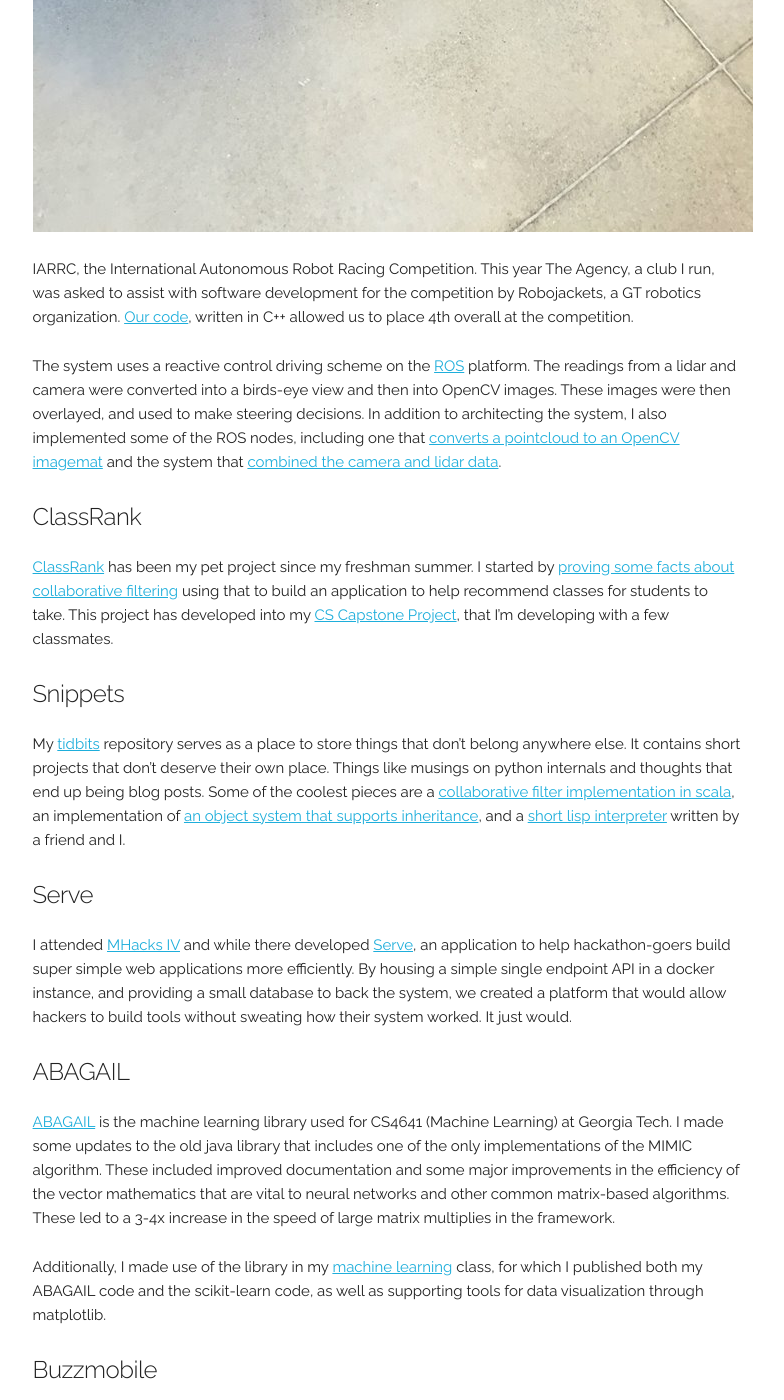
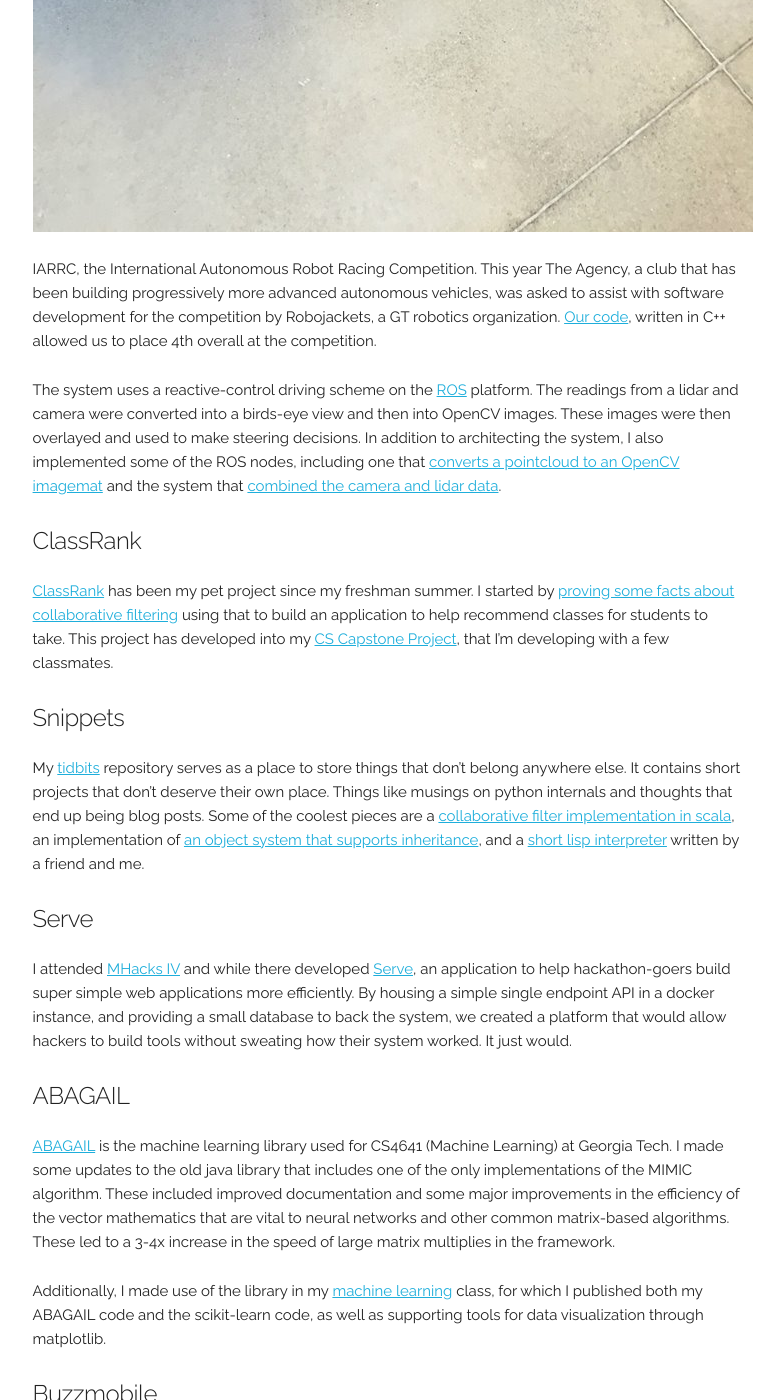
Before and after one commit to joshuamorton/joshuamorton.github.com, a Jekyll site: the page built from projects.md, in a window 1280 px wide and 1400 px high, scrolled down 1021 px. Shown: the whole window, without its empty margins (377-1161 px from the left). Built offline with Jekyll 4.4.1, drawn with Linux system fonts in a browser that asks for light colours; Markdown is read by kramdown in place of the engine named in the settings; some of the changed text lies outside the part shown.

Commit message:
fixed grammatical issues

```diff
--- a/projects.md
+++ b/projects.md
@@ -10,15 +10,15 @@ priority: 3
 #####IARRC
 ![the IARRC Vehicle](https://{{ site.url }}/assets/IARRC.jpg)
 
-IARRC, the International Autonomous Robot Racing Competition. This year The Agency, a club I run, was asked to assist with software development for the competition by Robojackets, a GT robotics organization. [Our code](https://github.com/RoboJackets/iarrc-software), written in C++ allowed us to place 4th overall at the competition.
+IARRC, the International Autonomous Robot Racing Competition. This year The Agency, a club that has been building progressively more advanced autonomous vehicles, was asked to assist with software development for the competition by Robojackets, a GT robotics organization. [Our code](https://github.com/RoboJackets/iarrc-software), written in C++ allowed us to place 4th overall at the competition.
 
-The system uses a reactive control driving scheme on the [ROS](http://www.ros.org/) platform. The readings from a lidar and camera were converted into a birds-eye view and then into OpenCV images. These images were then overlayed, and used to make steering decisions. In addition to architecting the system, I also implemented some of the ROS nodes, including one that [converts a pointcloud to an OpenCV imagemat](https://github.com/RoboJackets/iarrc-software/blob/master/iarrc/src/pointcloud_to_image/pointcloud_to_image.cpp) and the system that [combined the camera and lidar data](https://github.com/RoboJackets/iarrc-software/blob/master/iarrc/src/iarrc_world_model/world_model.cpp).
+The system uses a reactive-control driving scheme on the [ROS](http://www.ros.org/) platform. The readings from a lidar and camera were converted into a birds-eye view and then into OpenCV images. These images were then overlayed and used to make steering decisions. In addition to architecting the system, I also implemented some of the ROS nodes, including one that [converts a pointcloud to an OpenCV imagemat](https://github.com/RoboJackets/iarrc-software/blob/master/iarrc/src/pointcloud_to_image/pointcloud_to_image.cpp) and the system that [combined the camera and lidar data](https://github.com/RoboJackets/iarrc-software/blob/master/iarrc/src/iarrc_world_model/world_model.cpp).
 
 #####ClassRank
 [ClassRank](https://github.com/joshuamorton/ClassRank) has been my pet project since my freshman summer. I started by [proving some facts about collaborative filtering](https://www.sharelatex.com/github/repos/joshuamorton/ClassRank/builds/c7ae4929b2575f232753d366ce574833a94864ee/raw/output.pdf) using that to build an application to help recommend classes for students to take. This project has developed into my [CS Capstone Project](https://github.com/classrank), that I'm developing with a few classmates.
 
 #####Snippets
-My [tidbits](https://github.com/joshuamorton/tidbits) repository serves as a place to store things that don't belong anywhere else. It contains short projects that don't deserve their own place. Things like musings on python internals and thoughts that end up being blog posts. Some of the coolest pieces are a [collaborative filter implementation in scala](https://github.com/joshuamorton/tidbits/blob/master/CollabFilter.scala), an implementation of [an object system that supports inheritance](https://github.com/joshuamorton/tidbits/blob/master/objectModel.py), and a [short lisp interpreter](https://github.com/joshuamorton/tidbits/blob/master/lispy.py) written by a friend and I.
+My [tidbits](https://github.com/joshuamorton/tidbits) repository serves as a place to store things that don't belong anywhere else. It contains short projects that don't deserve their own place. Things like musings on python internals and thoughts that end up being blog posts. Some of the coolest pieces are a [collaborative filter implementation in scala](https://github.com/joshuamorton/tidbits/blob/master/CollabFilter.scala), an implementation of [an object system that supports inheritance](https://github.com/joshuamorton/tidbits/blob/master/objectModel.py), and a [short lisp interpreter](https://github.com/joshuamorton/tidbits/blob/master/lispy.py) written by a friend and me.
 
 #####Serve
 I attended [MHacks IV](http://mhacks-iv.devpost.com/) and while there developed [Serve](https://github.com/thepav/serve), an application to help hackathon-goers build super simple web applications more efficiently. By housing a simple single endpoint API in a docker instance, and providing a small database to back the system, we created a platform that would allow hackers to build tools without sweating how their system worked. It just would.
@@ -29,4 +29,4 @@ I attended [MHacks IV](http://mhacks-iv.devpost.com/) and while there developed
 Additionally, I made use of the library in my [machine learning](https://github.com/joshuamorton/Machine-Learning) class, for which I published both my ABAGAIL code and the scikit-learn code, as well as supporting tools for data visualization through matplotlib.
 
 #####Buzzmobile
-[Buzzmobile](https://github.com/gtagency/buzzmobile) is the code repository for the Agency's large autonomous parade float project. This project has lasted several years, and for most of that time I served in an advisory role, though recently with my experience with IARRC, am expected to take a more leading role in development and project planning. In the past, I've both worked on documentation, as well as theoretical and abstract system design. Additionally, I implemented nodes, including one that honked the horn when the vehicle encountered an obstacle.
+[Buzzmobile](https://github.com/gtagency/buzzmobile) is the code repository for The Agency's large autonomous parade float project. This project has lasted several years, and for most of that time I served in an advisory role, though recently with my experience with IARRC, am expected to take a more leading role in development and project planning. In the past, I've both worked on documentation, as well as theoretical and abstract system design. Additionally, I implemented nodes, including one that honked the horn when the vehicle encountered an obstacle.
```
Also changed, not shown: experience.md (+4 -4 lines), involvement.md (+1 -1 lines).
